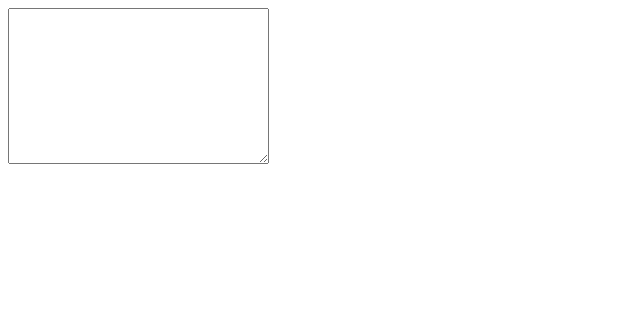
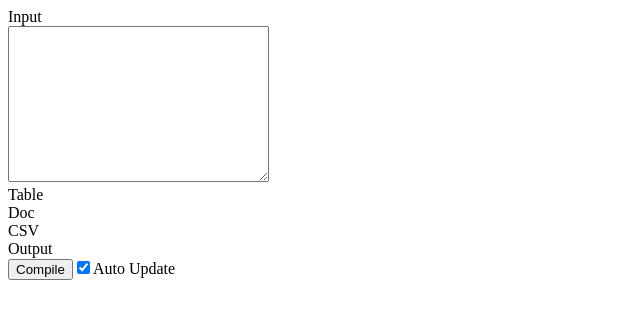
Before and after one commit to chmlee/ream-site, a Next.js app: page / in a window 1280 px wide. Shown: the top 318 px of the page, without its empty margins (0-640 px from the left). Built offline with nearby package versions, Linux system fonts and the light colour scheme.

Commit message:
add output options

```diff
--- a/components/Editor.jsx
+++ b/components/Editor.jsx
@@ -3,48 +3,123 @@ import init, { ream2csv } from 'reamc';
 
 export default function Editor() {
 
-    const [ output, setOutput ] = useState([[]]);
+    const outputModes = [
+        { id: 'table', display: 'Table' },
+        { id: 'doc', display: 'Doc' },
+        { id: 'csv', display: 'CSV' },
+    ]
+    const [ outputMode, setOutputMode ] = useState(outputModes[0].id);
+    const [ result, setResult ] = useState([[]]);
+    const [ autoCompile, setAutoCompile ] = useState(true);
     const [ error, setError ] = useState('');
 
-    async function update(e) {
-        await init();
-        const new_input = e.target.value
-        const output = ream2csv(new_input)
-        if (Array.isArray(output)) {
-            setOutput(output)
-            setError("")
-        } else if (output !== null) {
-            const e = Object.keys(output).map(key => {
-                const msg = [ key, output[key] ].join(": ");
+    async function compile(input) {
+        await init()
+
+        const result = ream2csv(input)
+        console.log(result)
+        if (Array.isArray(result)) {
+            setError('no error')
+            return ream2csv(input)
+        } else if (result !== null) {
+            const e = Object.keys(result).map(key => {
+                const msg = [ key, result[key] ].join(": ")
                 return msg
-            })[0];
-            setError(e);
+            })[0]
+            setError(e)
         }
     }
 
+    async function updateInput(e) {
+        if (!autoCompile) return null
+
+        const input = e.target.value
+        const result = await compile(input)
+        setResult(result)
+    }
+
+    async function toggleCompile(e) {
+        const input = e.target.parentElement.querySelector("#input").value
+        const result = await compile(input)
+        setResult(result)
+    }
+
+    function updateOutputMode(e) {
+        outputMode = e.target.id;
+        setOutputMode(outputMode, outputMode)
+    }
+
+
+    function updateAutoCompile(e) {
+        setAutoCompile(!autoCompile)
+    }
+
+
+
     return (
         <div className="editor-container">
+            <div class="editor-tab">Input</div>
             <textarea
                 className="input"
-                id=""
+                id="input"
                 name=""
                 cols="30"
                 rows="10"
-                onChange={update}
+                onChange={updateInput}
             />
-            <div className="error" >
+            <div className="output-mode-option-container">
+            {
+                outputModes.map(mode => {
+                    return (
+                        <div
+                            className="editor-tab output-mode"
+                            id={mode.id}
+                            key={mode.id}
+                            onClick={updateOutputMode}
+                        >
+                        {mode.display}
+                        </div>
+                    )
+                })
+
+            }
+            </div>
+            <Output
+                result={result}
+                outputMode={outputMode}
+            />
+            <button onClick={toggleCompile}>
+                Compile
+            </button>
+            <label className="autoCompileButton">
+                <input
+                    type="checkbox"
+                    onChange={updateAutoCompile}
+                    defaultChecked={autoCompile}
+                />
+                <span>Auto Update</span>
+            </label>
+            <div class="error-message">
                 {error}
             </div>
-            <Spreadsheet
-                className="output"
-                array={output}
-            />
+        </div>
+    )
+
+}
+
+function Output({ result, outputMode }) {
+
+    //console.log(result, outputMode)
+
+    return (
+        <div className="output-container">
+            Output
         </div>
     )
 }
 
 function Spreadsheet({ array, style }) {
-    console.log(array)
+    //console.log(array)
     return (
         <table style={style}>
         <tbody>
--- a/package.json
+++ b/package.json
@@ -11,7 +11,7 @@
     "next": "12.0.4",
     "react": "17.0.2",
     "react-dom": "17.0.2",
-    "reamc": "^0.4.5"
+    "reamc": "0.4.7"
   },
   "devDependencies": {
     "eslint": "7.32.0",
```
Also changed, not shown: 1 other file (tests, documents, lock files or other folders).
